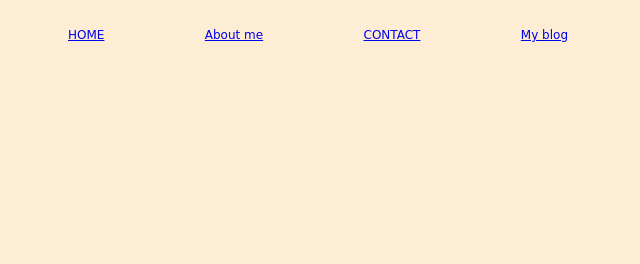
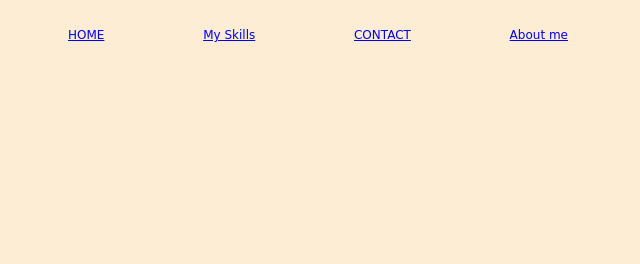
Before and after one commit to Onatobby/Onadejitobby, a plain HTML site: page index.html in a window 1280 px wide. Shown: the full height of the page, 640-1280 px from the left. Drawn offline with Linux system fonts and the light colour scheme.

Commit message:
Update index.html

```diff
--- a/index.html
+++ b/index.html
@@ -13,9 +13,9 @@
     <nav>
         <div id="links">
         <a href="index.html"> HOME</a>
-        <a href="#about">About me</a>
+        <a href="#about">My Skills</a>
          <A href="#contact">CONTACT</A>
-         <a href="#blog">My blog</a>
+         <a href="#blog">About me</a>
     </div>
     </nav>
     </head>
```
